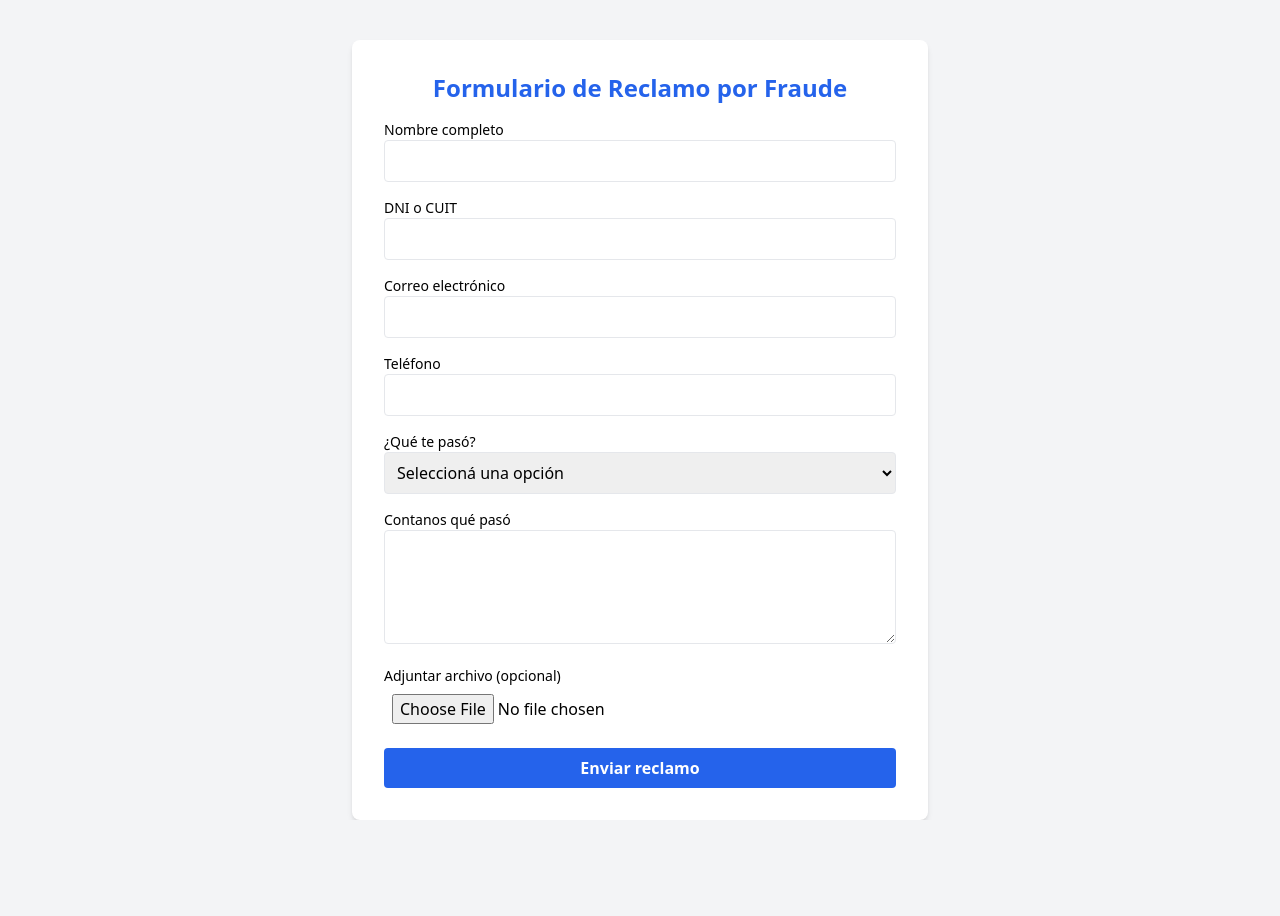
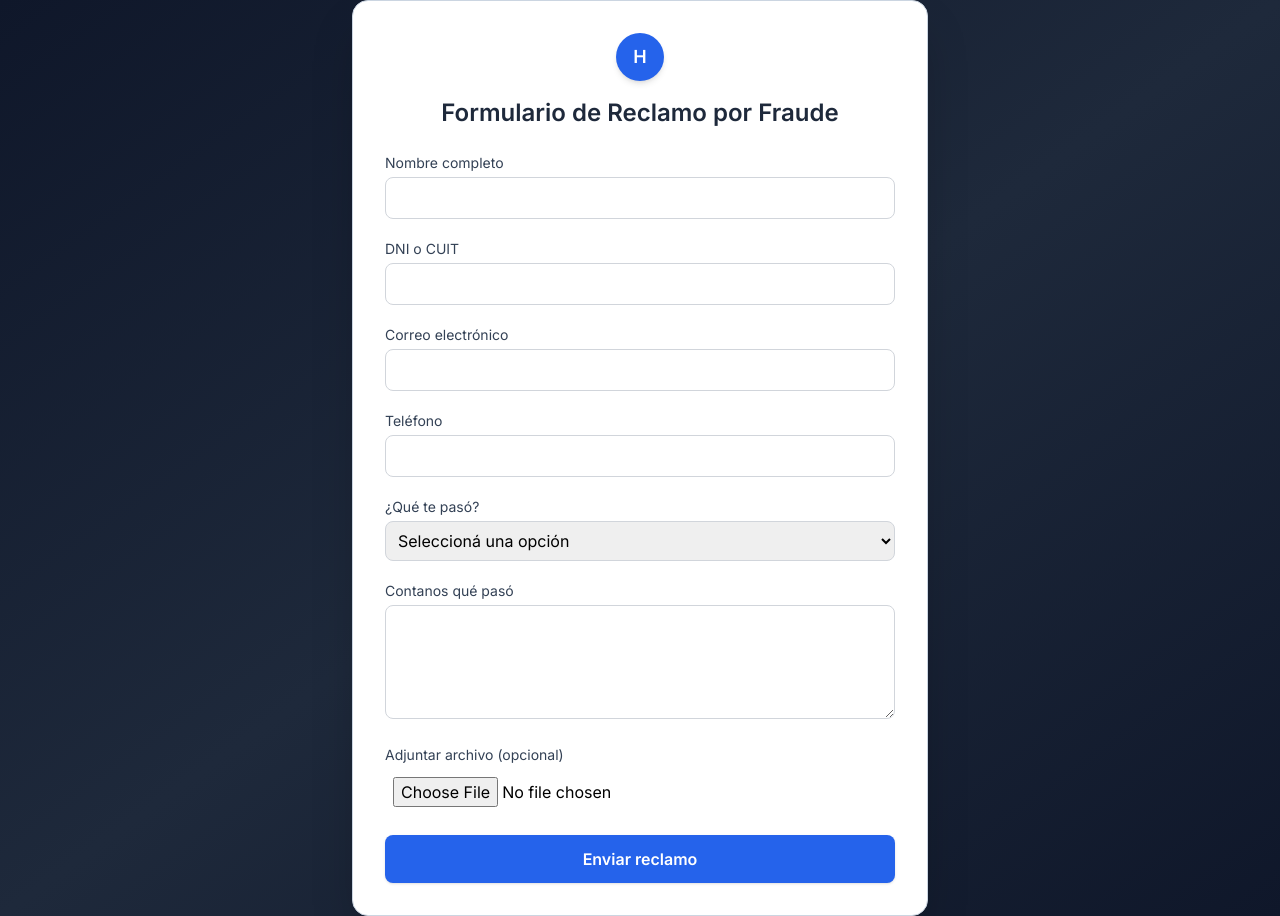
Before and after one commit to hegemonia-lab/formulario-reclamos-prueba, a plain HTML site: page index.html in a window 1280 px wide. Before the commit the page ends 820 px from the top, so only its background shows below. Drawn offline with nearby package versions, Linux system fonts and the light colour scheme.

Commit message:
segundo commit

```diff
--- a/index.html
+++ b/index.html
@@ -1,42 +1,71 @@
 <!DOCTYPE html>
 <html lang="es">
-
   <head>
     <meta charset="UTF-8" />
     <meta name="viewport" content="width=device-width, initial-scale=1.0" />
     <title>Reclamos por Fraude - Hegemonía</title>
+    <link href="https://fonts.googleapis.com/css2?family=Inter:wght@400;600&display=swap" rel="stylesheet" />
     <script src="https://cdn.tailwindcss.com"></script>
+    <style>
+      body {
+        font-family: 'Inter', sans-serif;
+      }
+
+      @keyframes fadeUp {
+        0% {
+          opacity: 0;
+          transform: translateY(20px);
+        }
+        100% {
+          opacity: 1;
+          transform: translateY(0);
+        }
+      }
+
+      .fade-in-up {
+        animation: fadeUp 0.6s ease-out;
+      }
+    </style>
   </head>
+  <body class="min-h-screen bg-gradient-to-br from-slate-900 via-slate-800 to-slate-900 flex items-center justify-center px-4">
 
-<body class="bg-gray-100 font-sans">
-  <div class="max-w-xl mx-auto p-8 bg-white mt-10 shadow-md rounded-lg">
-    <h1 class="text-2xl font-bold mb-4 text-center text-blue-600">
+    <div class="w-full max-w-xl p-8 bg-white shadow-2xl rounded-2xl border border-slate-300 fade-in-up">
+
+      <!-- Logo simulado -->
+      <div class="flex justify-center mb-4">
+        <div class="w-12 h-12 bg-blue-600 rounded-full flex items-center justify-center text-white text-lg font-bold shadow-md">
+          H
+        </div>
+      </div>
+
+      <h1 class="text-2xl font-semibold text-center text-slate-800 mb-6">
         Formulario de Reclamo por Fraude
       </h1>
-    <form id="reclamoForm">
-      <div class="mb-4">
-        <label class="block text-sm font-medium">Nombre completo</label>
-        <input type="text" name="nombre" required class="w-full p-2 border rounded" />
+
+      <form id="reclamoForm" class="space-y-5">
+        <div>
+          <label class="block text-sm font-medium text-slate-700">Nombre completo</label>
+          <input type="text" name="nombre" required class="w-full mt-1 p-2 border border-gray-300 rounded-lg focus:outline-none focus:ring-2 focus:ring-blue-500" />
         </div>
 
-      <div class="mb-4">
-        <label class="block text-sm font-medium">DNI o CUIT</label>
-        <input type="text" name="dni" required class="w-full p-2 border rounded" />
+        <div>
+          <label class="block text-sm font-medium text-slate-700">DNI o CUIT</label>
+          <input type="text" name="dni" required class="w-full mt-1 p-2 border border-gray-300 rounded-lg focus:outline-none focus:ring-2 focus:ring-blue-500" />
         </div>
 
-      <div class="mb-4">
-        <label class="block text-sm font-medium">Correo electrónico</label>
-        <input type="email" name="email" required class="w-full p-2 border rounded" />
+        <div>
+          <label class="block text-sm font-medium text-slate-700">Correo electrónico</label>
+          <input type="email" name="email" required class="w-full mt-1 p-2 border border-gray-300 rounded-lg focus:outline-none focus:ring-2 focus:ring-blue-500" />
         </div>
 
-      <div class="mb-4">
-        <label class="block text-sm font-medium">Teléfono</label>
-        <input type="tel" name="telefono" required class="w-full p-2 border rounded" />
+        <div>
+          <label class="block text-sm font-medium text-slate-700">Teléfono</label>
+          <input type="tel" name="telefono" required class="w-full mt-1 p-2 border border-gray-300 rounded-lg focus:outline-none focus:ring-2 focus:ring-blue-500" />
         </div>
 
-      <div class="mb-4">
-        <label class="block text-sm font-medium">¿Qué te pasó?</label>
-        <select name="tipo" required class="w-full p-2 border rounded">
+        <div>
+          <label class="block text-sm font-medium text-slate-700">¿Qué te pasó?</label>
+          <select name="tipo" required class="w-full mt-1 p-2 border border-gray-300 rounded-lg focus:outline-none focus:ring-2 focus:ring-blue-500">
             <option value="">Seleccioná una opción</option>
             <option>Me sacaron plata sin autorización</option>
             <option>Me pidieron datos por WhatsApp o llamada</option>
@@ -46,27 +75,26 @@
           </select>
         </div>
 
-      <div class="mb-4">
-        <label class="block text-sm font-medium">Contanos qué pasó</label>
-        <textarea name="descripcion" rows="4" required class="w-full p-2 border rounded"></textarea>
+        <div>
+          <label class="block text-sm font-medium text-slate-700">Contanos qué pasó</label>
+          <textarea name="descripcion" rows="4" required class="w-full mt-1 p-2 border border-gray-300 rounded-lg focus:outline-none focus:ring-2 focus:ring-blue-500"></textarea>
         </div>
 
-      <div class="mb-4">
-        <label class="block text-sm font-medium">Adjuntar archivo (opcional)</label>
-        <input type="file" name="archivo" accept=".jpg,.jpeg,.png,.pdf" class="w-full p-2" />
+        <div>
+          <label class="block text-sm font-medium text-slate-700">Adjuntar archivo (opcional)</label>
+          <input type="file" name="archivo" accept=".jpg,.jpeg,.png,.pdf" class="w-full mt-1 p-2" />
         </div>
 
-      <button type="submit" class="w-full bg-blue-600 text-white font-semibold py-2 px-4 rounded hover:bg-blue-700">
+        <button type="submit" class="w-full py-3 bg-blue-600 text-white font-semibold rounded-lg shadow hover:bg-blue-700 transition duration-150">
           Enviar reclamo
         </button>
       </form>
 
-    <div id="mensajeGracias" class="mt-4 text-green-600 font-semibold hidden text-center">
+      <div id="mensajeGracias" class="mt-6 text-green-600 text-center font-medium text-lg hidden">
         ¡Gracias! Tu reclamo fue enviado correctamente.
       </div>
     </div>
 
     <script src="script.js"></script>
   </body>
-
 </html>
```
Lines whose indentation alone changed are shown as unchanged.
